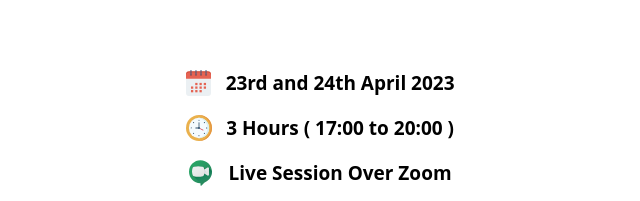
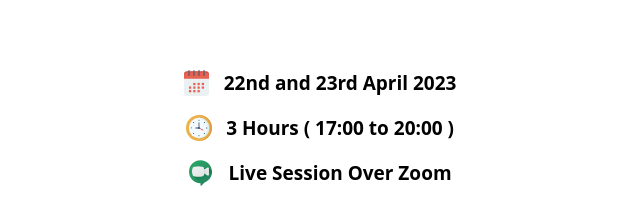
Before and after one commit to AlchiDesignStudio/AlchiDesignStudio.github.io, a plain HTML site: page index.html in a window 1280 px wide. Shown: the part 316-517 px from the top of the page, 502-1142 px from the left. Drawn offline with nearby package versions, Linux system fonts and the light colour scheme; a script that the page names is missing.

Commit message:
date fixes

```diff
--- a/index.html
+++ b/index.html
@@ -78,7 +78,7 @@ mixpanel.track('Sign up');
               <div>
                 <div class="spacer"></div>
                 <div>
-                  <div class="color-block-title trainer"><span class="event-date"><strong>23rd and 24th April 2023</strong></span><br></div>
+                  <div class="color-block-title trainer"><span class="event-date"><strong>22nd and 23rd April 2023</strong></span><br></div>
                   <div class="color-block-title trainer"><span class="event-date time"><strong>3 Hours ( 17:00 to 20:00 )</strong></span><br></div>
                   <div class="color-block-title trainer"><span class="event-date zoom"><strong>Live Session Over Zoom </strong></span><br></div>
                 </div>
```
